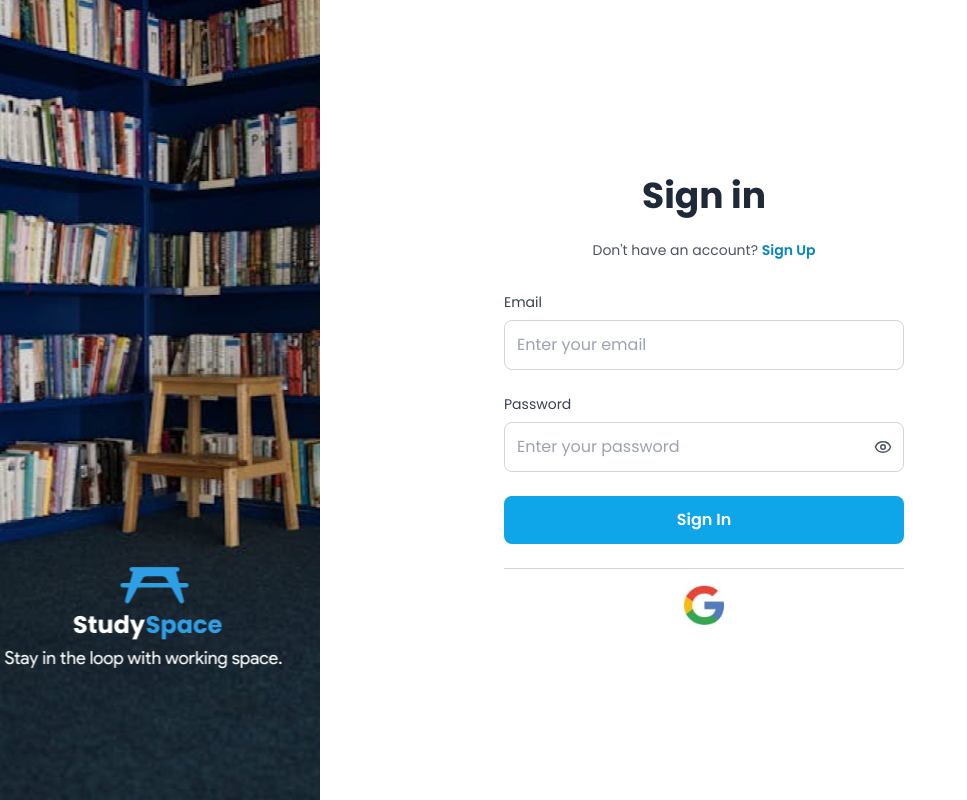
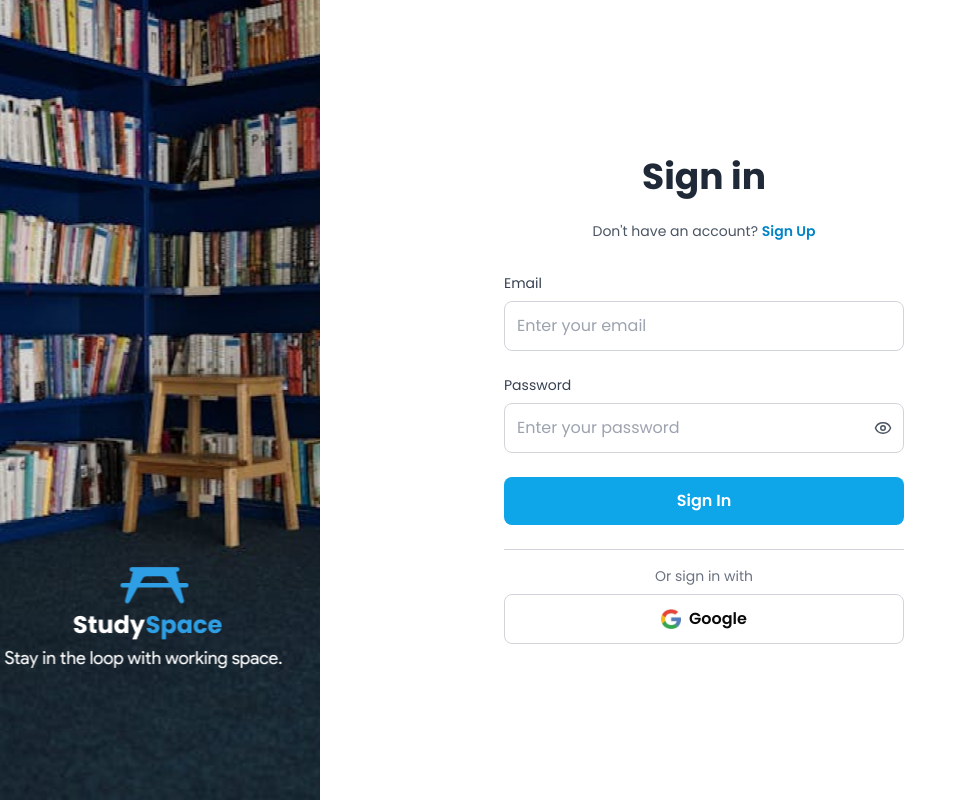
Before and after one commit to piolonrqz/IT342G6-StudySpace, a React (Vite) app in the folder frontend-web/: page /LoginPage in a window 1280 px wide. Shown: the whole page, without its empty margins (0-967 px from the left). Built offline with nearby package versions, Linux system fonts and the light colour scheme.

Commit message:
redesign google sign in

```diff
--- a/frontend-web/src/Components/LoginForm.jsx
+++ b/frontend-web/src/Components/LoginForm.jsx
@@ -137,23 +137,16 @@ const LoginForm = () => {
 
           <div className="mt-6">
             <hr className="mb-4 border-t border-gray-300" />
-            <div className="text-center">
-              <button
+            <div className="text-center text-sm text-gray-500 mb-2">Or sign in with</div>
+            <button
                 type="button"
                 onClick={handleGoogleLogin}
-                className="w-full p-3 bg-white font-semibold hover:border-gray-400 transition flex items-center justify-center"
+                className="w-full p-3 bg-white border border-gray-300 rounded-lg font-semibold hover:bg-gray-50 transition flex items-center justify-center gap-2"
                 aria-label="Sign in with Google"
-                style={{
-                  backgroundImage: "url(/google_logo.png)",
-                  backgroundRepeat: "no-repeat",
-                  backgroundPosition: "center",
-                  backgroundSize: "40px 40px",
-                  padding: "20px",
-                }}
-              >
-                <span className="sr-only">Sign in with Google</span>
-              </button>
-            </div>
+            >
+                <img src="/google_logo.png" alt="Google logo" className="h-5 w-5" />
+                Google
+            </button>
           </div>
         </div>
       </div>
--- a/frontend-web/src/Components/RegisterForm.jsx
+++ b/frontend-web/src/Components/RegisterForm.jsx
@@ -270,14 +270,14 @@ const RegisterForm = () => {
             {/* Phone Number with Prefix */}
             <div>
               <label className="block text-sm text-gray-700 mb-1">Phone number</label>
-              <div className={`flex rounded-lg overflow-hidden border ${errors.phoneNumber ? 'border-red-500' : 'border-gray-300'}`}>
+              <div className={`flex rounded-lg overflow-hidden border ${errors.phoneNumber ? 'border-red-500' : 'border-gray-300'} focus-within:ring-2 focus-within:ring-sky-500`}>
                 <div className="bg-gray-100 py-3 px-4 text-gray-600 border-r border-gray-300">+63</div>
                 <input
                   type="tel" // Use tel type
                   name="phoneNumber" // Add name attribute
                   value={phoneNumber}
                   onChange={handleInputChange} // Use unified handler
-                  className={`flex-grow p-3 border-0 focus:ring-2 focus:ring-sky-500 focus:outline-none`}
+                  className={`flex-grow p-3 border-0 focus:outline-none`}
                   placeholder="9xxxxxxxxx"
                   required
                   maxLength="10" // Max length attribute
```
